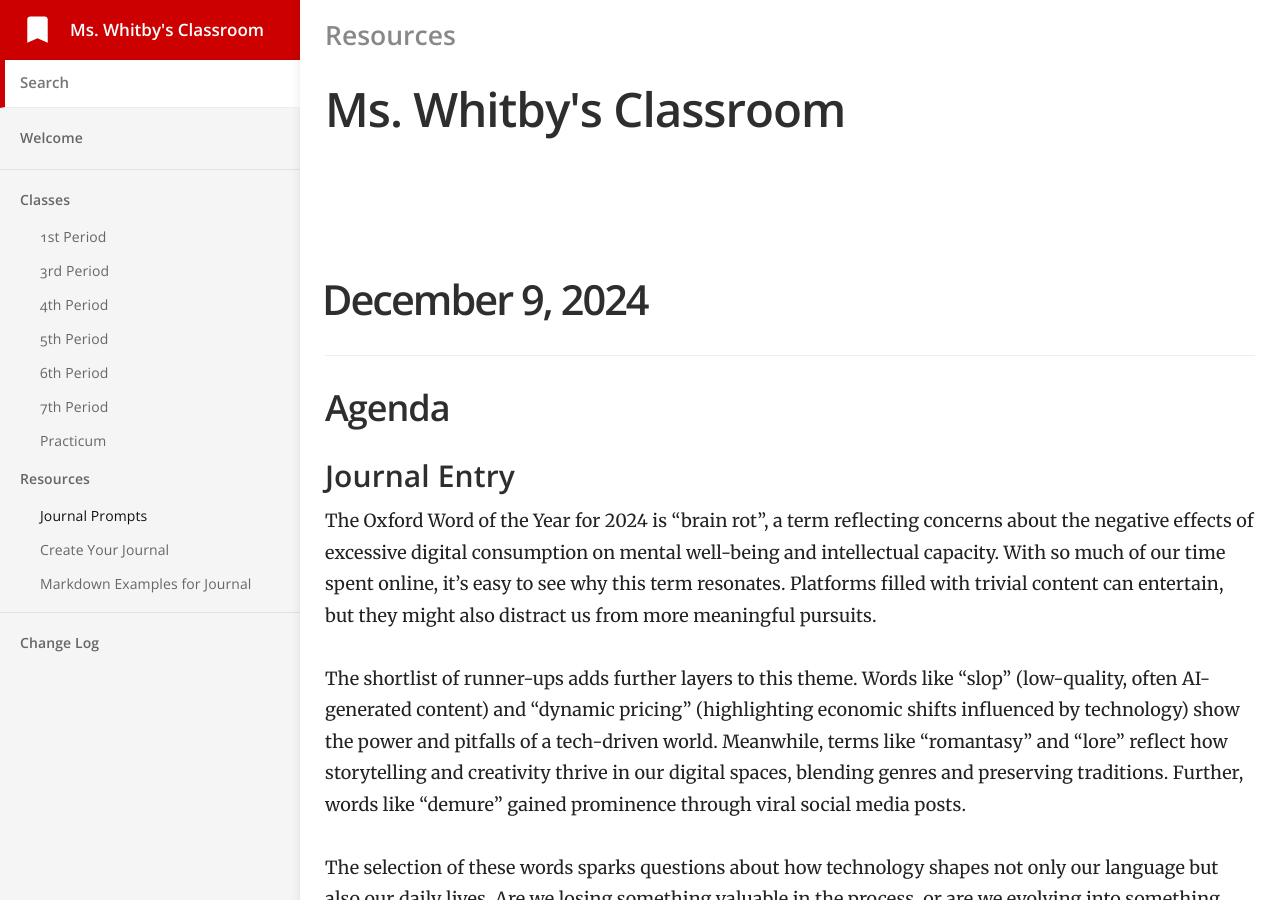
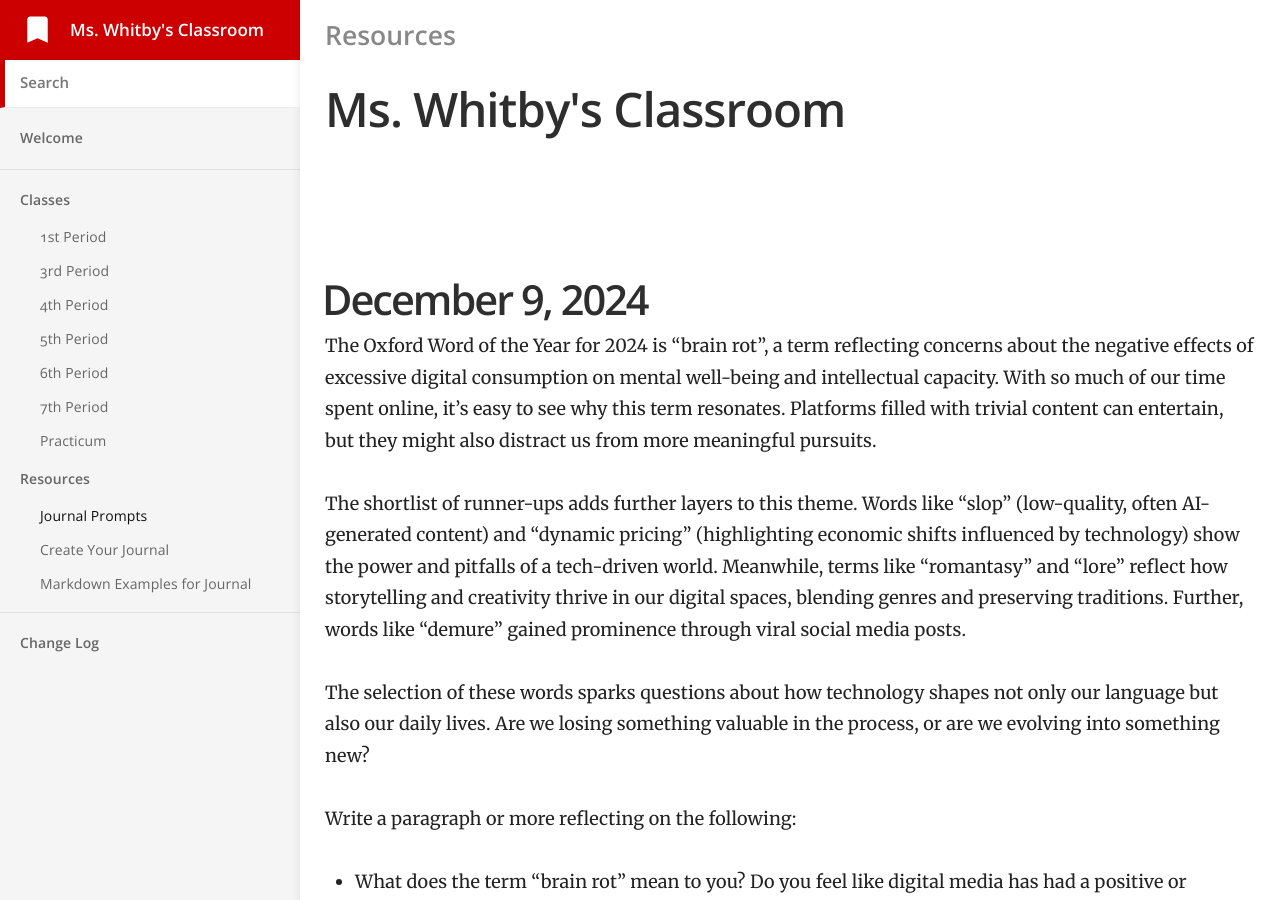
Before and after one commit to mswhitby/classroom, a Jekyll site: the page built from _docs/resources/journal.md, in a window 1280 px wide and 900 px high. Built offline with Jekyll 4.4.1, drawn with Linux system fonts in a browser that asks for light colours.

Commit message:
Update journal.md

```diff
--- a/_docs/resources/journal.md
+++ b/_docs/resources/journal.md
@@ -5,10 +5,6 @@ order: 1
 ---
 
 # December 9, 2024
-
-## Agenda
-
-### Journal Entry
 
 The Oxford Word of the Year for 2024 is “brain rot”, a term reflecting concerns about the negative effects of excessive digital consumption on mental well-being and intellectual capacity. With so much of our time spent online, it’s easy to see why this term resonates. Platforms filled with trivial content can entertain, but they might also distract us from more meaningful pursuits.
 
@@ -22,7 +18,6 @@ Write a paragraph or more reflecting on the following:
 - In your opinion, is it possible to balance meaningful engagement with technology while avoiding “brain rot”? If so, how?
 
 Please be very “demure” and very mindful in your response. You can learn more about the the Oxford word of the year [here](https://corp.oup.com/word-of-the-year/).
-
 
 ----
 
```
